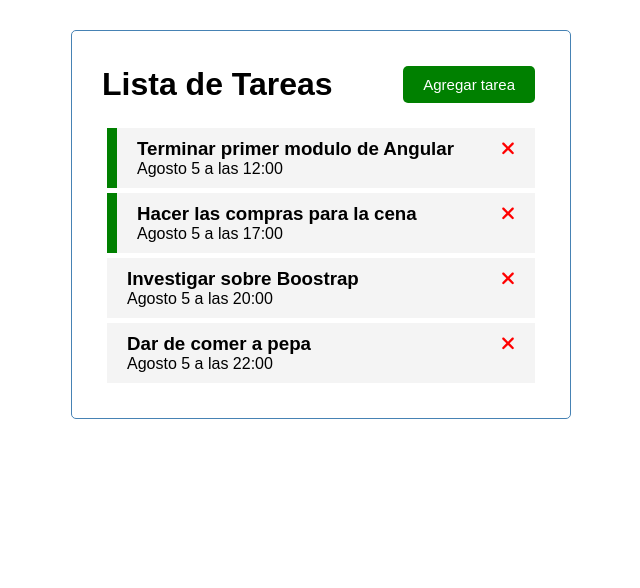
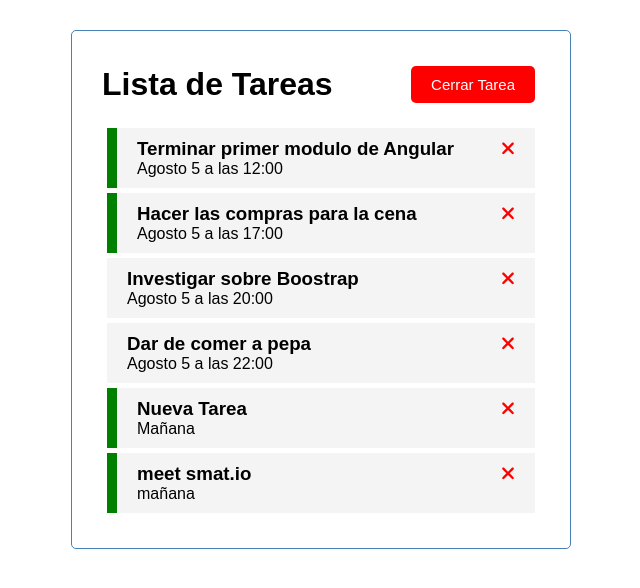
Before and after one commit to Nippur7/task-list, an Angular app: page / in a window 1280 px wide. Shown: the top 588 px of the page, without its empty margins (319-959 px from the left). Built offline with nearby package versions, Linux system fonts and the light colour scheme; data requests are answered from the project's data file.

Commit message:
"Finish App 1.00"

```diff
--- a/db.json
+++ b/db.json
@@ -23,6 +23,18 @@
       "text": "Dar de comer a pepa",
       "day": "Agosto 5 a las 22:00",
       "reminder": false
+    },
+    {
+      "text": "Nueva Tarea",
+      "day": "Mañana",
+      "reminder": true,
+      "id": 5
+    },
+    {
+      "text": "meet smat.io",
+      "day": "mañana",
+      "reminder": true,
+      "id": 6
     }
   ]
 }
--- /dev/null
+++ b/src/app/components/add-task/add-task.component.html
@@ -0,0 +1,39 @@
+<form
+    class="add-form"
+    (ngSubmit)="onSubmit()"
+    *ngIf="showAddTask"
+
+>
+    <div class="form-control">
+        <label for="text">Tarea</label>
+        <input
+            type="text"
+            name="text"
+            id="text"
+            placeholder="Agrega una tarea"
+            [(ngModel)]="text"
+        />
+    </div>
+    <div class="form-control">
+        <label for="day">Dia & Hora</label>
+        <input
+        type="text"
+        name="day"
+        id="day"
+        placeholder="Agrega día y hora"
+        [(ngModel)]="day"
+    />
+    </div>
+    <div class="form-control form-control-check">
+        <label for="reminder">Recordar</label>
+        <input
+            type="checkbox"
+            name="reminder"
+            id="reminder"
+            [(ngModel)]="reminder"
+        />
+    </div>
+    {{text}}
+    <input type="submit" value="Guardar Tarea" class="btn btn-block">
+
+</form>
--- /dev/null
+++ b/src/app/components/add-task/add-task.component.scss
@@ -0,0 +1,3 @@
+.add-form{
+    margin-bottom: 40px;
+}
--- /dev/null
+++ b/src/app/components/add-task/add-task.component.ts
@@ -0,0 +1,44 @@
+import { Component, OnInit, Output, EventEmitter } from '@angular/core';
+import {Task} from '../../Task';
+import { UiService } from 'src/app/service/ui.service.service';
+import { Subscription } from 'rxjs';
+
+@Component({
+  selector: 'app-add-task',
+  templateUrl: './add-task.component.html',
+  styleUrls: ['./add-task.component.scss']
+})
+export class AddTaskComponent implements OnInit {
+  @Output() onAddTask: EventEmitter<Task> = new EventEmitter();
+
+  text:string ="";
+  day:string ="";
+  reminder:boolean= false;
+  showAddTask : boolean = false;
+  suscription?: Subscription;
+
+  constructor(
+    private uiService: UiService
+  ) {
+    this.suscription = this.uiService.onToggle()
+                                      .subscribe(value =>this.showAddTask = value)
+  }
+
+  ngOnInit(): void {
+  }
+
+  onSubmit(){
+    if(this.text.length ===0){
+      alert("Texto vacío")
+      return
+    }
+
+    const {text,day,reminder} = this
+    const newTask ={text,day,reminder}
+
+    this.onAddTask.emit(newTask);
+  }
+
+
+
+}
--- a/src/app/components/header/header.component.html
+++ b/src/app/components/header/header.component.html
@@ -1,8 +1,8 @@
 <header>
     <h1>{{title}}</h1>
     <app-button
-        color = "green"
-        text="Agregar tarea"
+        color = "{{showAddTask ? 'red' : 'green'}}"
+        text="{{showAddTask ? 'Cerrar Tarea' : 'Agregar Tarea'}}"
         (btnClick)="toggleAddTask()"
     ></app-button>
 
--- a/src/app/components/header/header.component.ts
+++ b/src/app/components/header/header.component.ts
@@ -1,4 +1,7 @@
 import { Component, OnInit } from '@angular/core';
+import { UiService } from 'src/app/service/ui.service.service';
+import { Subscription } from 'rxjs';
+
 
 @Component({
   selector: 'app-header',
@@ -7,13 +10,21 @@ import { Component, OnInit } from '@angular/core';
 })
 export class HeaderComponent implements OnInit {
   title: string = 'Lista de Tareas';
+  showAddTask:boolean = true;
+  suscription? : Subscription;
 
-  constructor() { }
+  constructor(
+    private uiService : UiService
+  ) {
+    this.suscription = this.uiService.onToggle()
+                                      .subscribe(value =>this.showAddTask = value)
+  }
 
   ngOnInit(): void {
   }
 
   toggleAddTask(){
-    console.log("hizo click")
+    this.uiService.toggleAddTask();
+
   }
 }
--- a/src/app/components/tasks/tasks.component.html
+++ b/src/app/components/tasks/tasks.component.html
@@ -1,3 +1,7 @@
+<app-add-task
+    (onAddTask)="addTask($event)"
+
+></app-add-task>
 <app-tasks-item
     *ngFor="let task of tasks"
     [task] = "task"
--- a/src/app/components/tasks/tasks.component.ts
+++ b/src/app/components/tasks/tasks.component.ts
@@ -34,5 +34,10 @@ export class TasksComponent implements OnInit {
     task.reminder =! task.reminder
     this.taskService.updateTaskReminder(task).subscribe();
   }
+  addTask(task:Task){
+    this.taskService.addTask(task).subscribe((task)=>(
+      this.tasks.push(task)
+    ))
+  }
 
 }
--- a/src/app/service/task.service.ts
+++ b/src/app/service/task.service.ts
@@ -34,4 +34,8 @@ export class TaskService {
     return this.http.put<Task>(url, task, httpOptions)
 
   }
+  addTask(task: Task): Observable<Task>{
+    return this.http.post<Task>(this.apiUrl, task, httpOptions)
+
+  }
 }
--- /dev/null
+++ b/src/app/service/ui.service.service.ts
@@ -0,0 +1,20 @@
+import { Injectable } from '@angular/core';
+import { Observable, Subject } from 'rxjs';
+
+@Injectable({
+  providedIn: 'root'
+})
+export class UiService {
+  private showAddTask: boolean = false;
+  private subjet = new Subject<any>();
+
+  constructor() { }
+
+  toggleAddTask():void{
+    this.showAddTask =! this.showAddTask;
+    this.subjet.next(this.showAddTask);
+  }
+  onToggle():Observable<any>{
+    return this.subjet.asObservable();
+  }
+}
--- a/src/styles.scss
+++ b/src/styles.scss
@@ -25,7 +25,7 @@ body{
 
 .btn {
     display: inline-block;
-    background: #000;
+    background: green;
     color: #fff;
     border: none;
     padding: 10px 20px;
```
Also changed, not shown: src/app/app.module.ts (+7 -2 lines), 2 other files (tests, documents, lock files or other folders).
